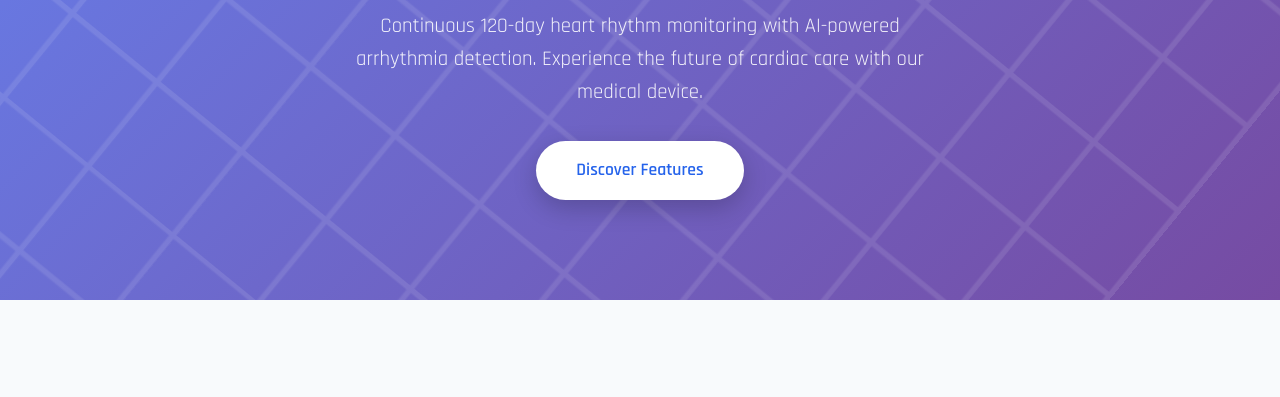
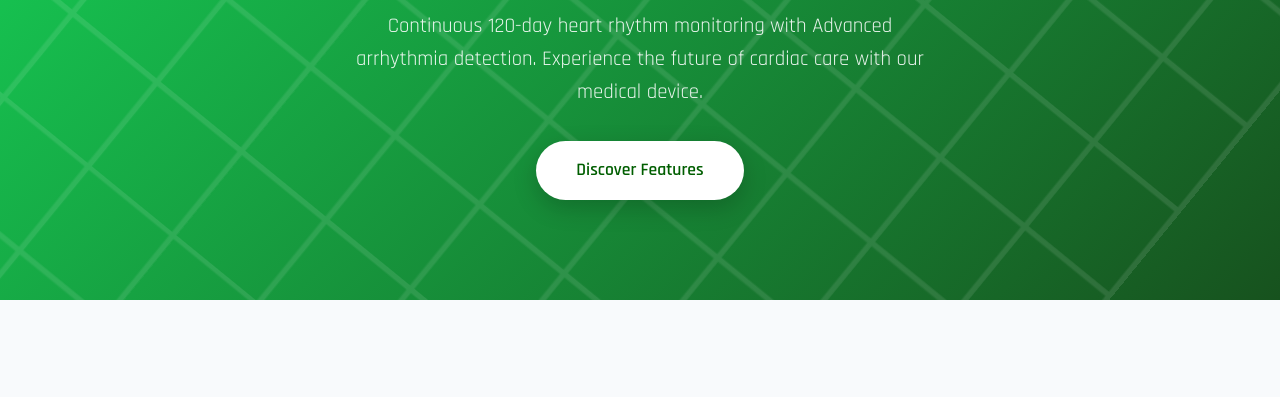
Before and after one commit to SarathA9/Mobile-ECG-Website, a plain HTML site: page index.html in a window 1280 px wide. Shown: the part 246-643 px from the top of the page. Drawn offline with Linux system fonts and the light colour scheme.

Commit message:
changes background color

```diff
--- a/index.html
+++ b/index.html
@@ -16,7 +16,7 @@
             --primary-color: #2563eb;
             --secondary-color: #1e40af;
             --accent-color: #3b82f6;
-            --gradient: linear-gradient(135deg, #667eea 0%, #764ba2 100%);
+            --gradient: linear-gradient(135deg, #16d157 0%, #17521e 100%);
             --dark-bg: #0f172a;
             --light-bg: #f8fafc;
             --text-dark: #1e293b;
@@ -156,7 +156,7 @@
         .cta-button {
             display: inline-block;
             background: var(--white);
-            color: var(--primary-color);
+            color: rgb(0, 94, 0);
             padding: 15px 40px;
             border-radius: 50px;
             text-decoration: none;
@@ -438,7 +438,7 @@
         <div class="container">
             <div class="hero-content fade-in">
                 <h1>Advanced Mobile ECG Monitoring</h1>
-                <p>Continuous 120-day heart rhythm monitoring with AI-powered arrhythmia detection. Experience the future of cardiac care with our medical device.</p>
+                <p>Continuous 120-day heart rhythm monitoring with Advanced arrhythmia detection. Experience the future of cardiac care with our medical device.</p>
                 <a href="#features" class="cta-button">Discover Features</a>
             </div>
         </div>
```
